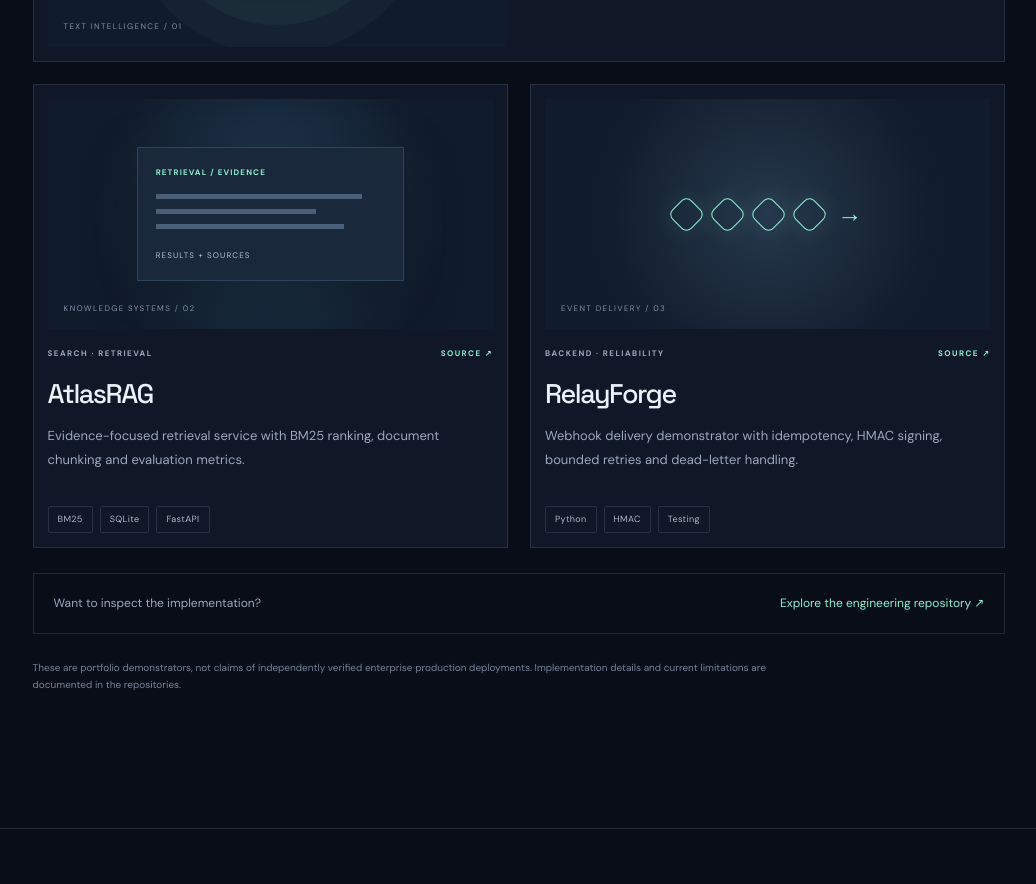
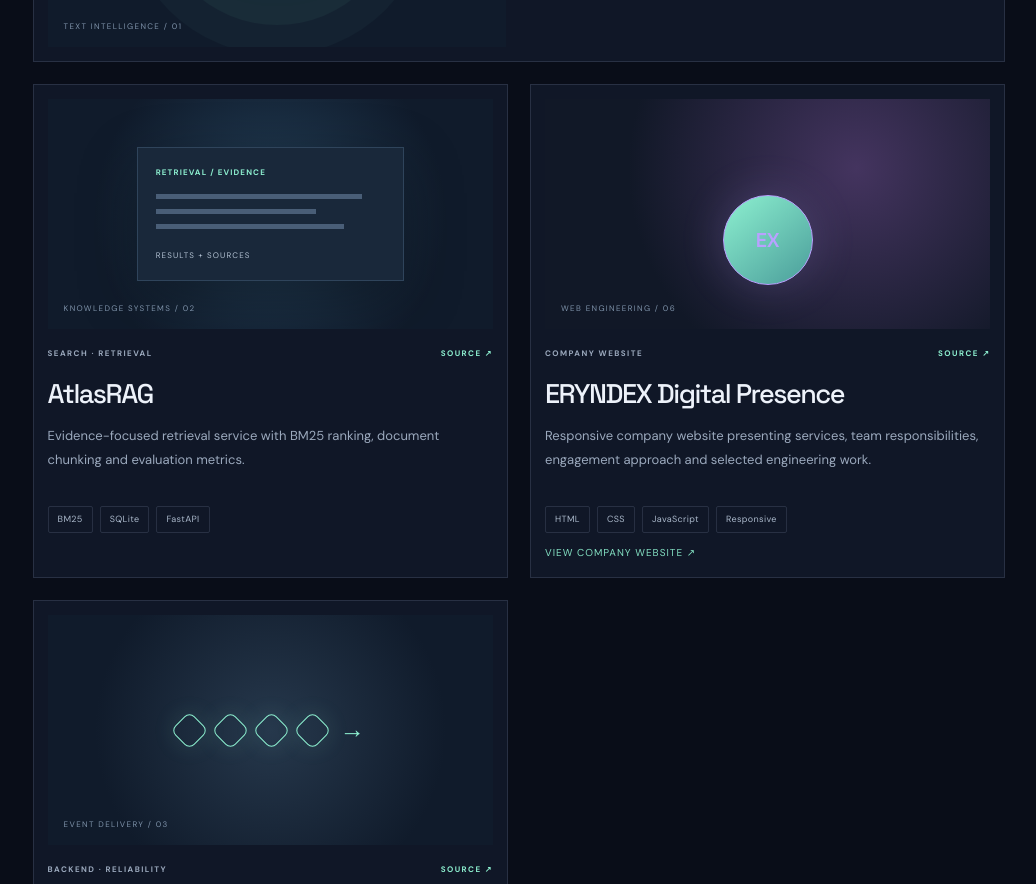
Before and after one commit to arshiataheri851-ops/portfolio, a plain HTML site: page eryndex/index.html in a window 1280 px wide. Shown: the part 4173-5057 px from the top of the page, without its empty margins (121-1157 px from the left). Drawn offline with Linux system fonts and the light colour scheme.

Commit message:
Add ERYNDEX website to selected company work

```diff
--- a/eryndex/index.html
+++ b/eryndex/index.html
@@ -52,6 +52,7 @@
   <article class="work-card"><div class="work-art art-signal"><div class="pulse-core">SD</div><span class="art-caption">SERVICE OPERATIONS / 05</span></div><div class="work-meta"><span>WORKFLOW · INTELLIGENCE</span><a href="https://github.com/arshiataheri851-ops/portfolio/tree/main/signaldesk" target="_blank" rel="noopener">SOURCE ↗</a></div><h3>SignalDesk</h3><p>Service desk concept with searchable request queues, SLA-risk filters and transparent rule-based prioritization.</p><div class="tags"><span>Operations</span><span>SLA</span><span>Queue triage</span><span>Dashboard</span></div><a class="text-link" href="../signaldesk/">OPEN INTERACTIVE DEMO ↗</a></article>
   <article class="work-card work-feature"><div class="work-art art-pulse"><div class="pulse-ring"></div><div class="pulse-core">FP</div><span class="art-caption">TEXT INTELLIGENCE / 01</span></div><div class="work-meta"><span>APPLIED AI · NLP</span><a href="https://github.com/arshiataheri851-ops/portfolio/tree/main/projects/persian-sentiment-api" target="_blank" rel="noopener">SOURCE ↗</a></div><h3>FarsiPulse</h3><p>Persian sentiment intelligence API featuring text normalization, transformer-based inference and batch processing.</p><div class="tags"><span>FastAPI</span><span>Transformers</span><span>Docker</span></div></article>
   <article class="work-card"><div class="work-art art-rag"><div class="rag-window"><b>RETRIEVAL / EVIDENCE</b><i></i><i></i><i></i><small>RESULTS + SOURCES</small></div><span class="art-caption">KNOWLEDGE SYSTEMS / 02</span></div><div class="work-meta"><span>SEARCH · RETRIEVAL</span><a href="https://github.com/arshiataheri851-ops/arshiataheri851-ops/tree/main/projects/production-rag-service" target="_blank" rel="noopener">SOURCE ↗</a></div><h3>AtlasRAG</h3><p>Evidence-focused retrieval service with BM25 ranking, document chunking and evaluation metrics.</p><div class="tags"><span>BM25</span><span>SQLite</span><span>FastAPI</span></div></article>
+  <article class="work-card"><div class="work-art art-signal"><div class="pulse-core">EX</div><span class="art-caption">WEB ENGINEERING / 06</span></div><div class="work-meta"><span>COMPANY WEBSITE</span><a href="https://github.com/arshiataheri851-ops/portfolio/tree/main/eryndex" target="_blank" rel="noopener">SOURCE ↗</a></div><h3>ERYNDEX Digital Presence</h3><p>Responsive company website presenting services, team responsibilities, engagement approach and selected engineering work.</p><div class="tags"><span>HTML</span><span>CSS</span><span>JavaScript</span><span>Responsive</span></div><a class="text-link" href="./">VIEW COMPANY WEBSITE ↗</a></article>
   <article class="work-card"><div class="work-art art-relay"><div class="relay-nodes"><i></i><i></i><i></i><i></i><b>→</b></div><span class="art-caption">EVENT DELIVERY / 03</span></div><div class="work-meta"><span>BACKEND · RELIABILITY</span><a href="https://github.com/arshiataheri851-ops/arshiataheri851-ops/tree/main/projects/webhook-reliability-platform" target="_blank" rel="noopener">SOURCE ↗</a></div><h3>RelayForge</h3><p>Webhook delivery demonstrator with idempotency, HMAC signing, bounded retries and dead-letter handling.</p><div class="tags"><span>Python</span><span>HMAC</span><span>Testing</span></div></article>
  </div>
  <div class="repo-link"><span>Want to inspect the implementation?</span><a href="https://github.com/arshiataheri851-ops/arshiataheri851-ops" target="_blank" rel="noopener">Explore the engineering repository ↗</a></div>
```
